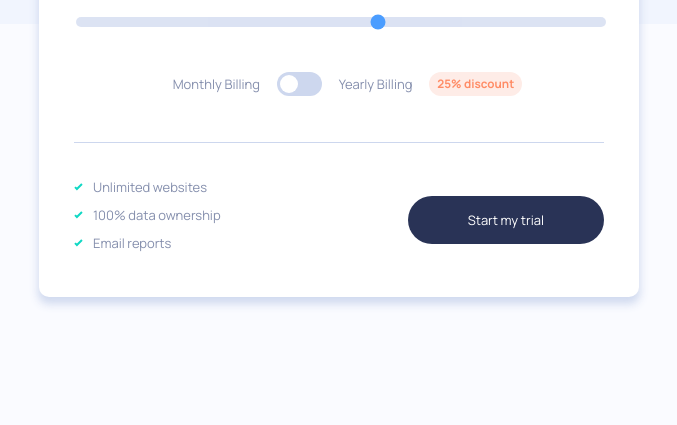
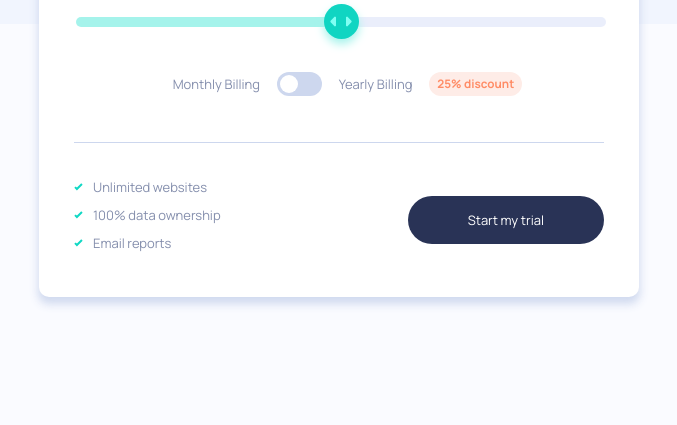
Before and after one commit to GrahamKirwan/interactive-pricing, a plain HTML site: page index.html in a window 1280 px wide. Shown: the part 375-800 px from the top of the page, without its empty margins (301-978 px from the left). Drawn offline with Linux system fonts and the light colour scheme.

Commit message:
range styling

```diff
--- a/index.html
+++ b/index.html
@@ -24,7 +24,7 @@
         <p class="section_component_top--views">100k pageviews</p>
         <h2 class="section_component_top--price">$16.00 <span>/ month</span></h2>
         <div class="section_component_top--slider">
-          <input type="range" min="1" max="8" value="5" class="slider" id="myRange">
+          <input type="range" min="1" max="5" value="3" class="slider" id="myRange">
         </div>
         <div class="section_component_top--billing">
           <p>Monthly Billing</p>
--- a/styles/_component.scss
+++ b/styles/_component.scss
@@ -37,23 +37,33 @@
         &--slider {
             width: 100%;
 
-            input {
+            input[type=range] {
                 -webkit-appearance: none;
                 appearance: none;
                 width: 100%;
                 height: 10px;
                 border-radius: 5px;
-                background: $toggleBg;
+                background-color: $toggleBg;
                 outline: none;
-                opacity: 0.7;
+                position: relative;
+                cursor: pointer;
                 transition: opacity .2s;
+
+                background:linear-gradient(to right, rgb(165, 243, 235) 0%, rgb(165, 243, 235) 50%, rgb(234, 238, 251) 0%, rgb(234, 238, 251) 100%);
             }
 
-            input[type=range]::range-progress {
-                height: 20px;
-                border-radius: 10px 0 0 10px;
-                background-color: #2196F3;
-                border: 2px solid #1976D2;
+            #myRange::-webkit-slider-thumb {
+
+                -webkit-appearance: none;
+                border: none;
+                width: 35px;
+                height: 35px;
+                border-radius: 50%;
+                background-color:hsl(174, 86%, 45%);
+                background-image: url('../images/icon-slider.svg');
+                background-repeat: no-repeat;
+                background-position: center;
+                box-shadow: 0px 5px 10px hsl(174, 77%, 80%);
               }
         }
 
```
Also changed, not shown: styles/style.css, 1 other file.
